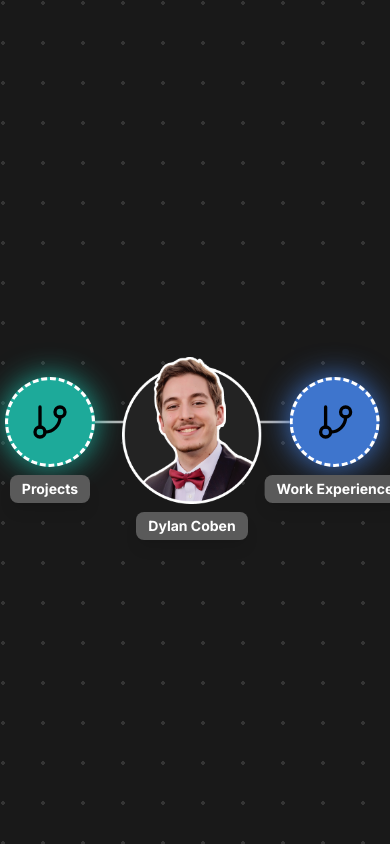
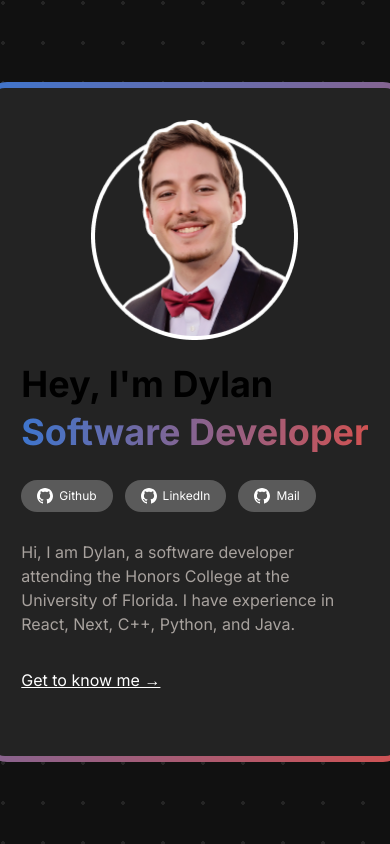
Before and after one commit to dyland88/NodePortfolioSite, a Next.js app in the folder node_portfolio_site/: page / in a window 390 px wide. Built offline with nearby package versions, Linux system fonts and the light colour scheme.

Commit message:
Made welcome page more responsive and added nodephysics errors

```diff
--- a/node_portfolio_site/src/app/components/ModalPages.tsx
+++ b/node_portfolio_site/src/app/components/ModalPages.tsx
@@ -20,21 +20,19 @@ export const Welcome: React.FC<{ isOpen: boolean }> = ({ isOpen }) => {
       onClose={closeDialog}
       open={isOpen}
       className="relative z-50"
+      as={motion.div}
+      initial={{ opacity: 0 }}
+      animate={{ opacity: 1 }}
+      exit={{ opacity: 0 }}
     >
-      <div className="fixed inset-0 flex w-screen items-center justify-center p-4 backdrop-blur-sm">
-        <DialogPanel
-          as={motion.div}
-          initial={{ opacity: 0 }}
-          animate={{ opacity: 1 }}
-          exit={{ opacity: 0 }}
-          className=" max-w-3xl p-1.5 bg-gradient-to-br from-customblue to-customred rounded-3xl"
-        >
-          <div className="bg-[#232323] rounded-2xl flex md:flex-row flex-col-reverse justify-center align-middle overflow-hidden py-16 md:pt-16 pt-8 px-8 md:px-16 gap-4 md:gap-8">
+      <div className="fixed inset-0 flex w-screen items-center justify-center p-4 bg-black bg-opacity-30">
+        <DialogPanel className=" max-w-[52rem] p-1.5 bg-gradient-to-br from-customblue to-customred rounded-3xl">
+          <div className="bg-[#232323] rounded-2xl flex md:flex-row flex-col-reverse justify-center align-middle overflow-hidden py-16 md:pt-16 pt-8 px-8 md:px-16 gap-6 md:gap-10">
             <div className="inline-block md:w-3/5 w-full">
-              <DialogTitle className="font-bold text-4xl flex align-middle mb-2">
+              <DialogTitle className="font-bold text-4xl flex align-middle mb-2 text-nowrap">
                 Hey, I'm Dylan
               </DialogTitle>
-              <DialogTitle className="font-bold text-4xl inline-block bg-gradient-to-r from-customblue to-customred text-transparent bg-clip-text">
+              <DialogTitle className="font-bold text-4xl inline-block bg-gradient-to-r from-customblue to-customred text-transparent bg-clip-text text-nowrap">
                 Software Developer
               </DialogTitle>
               <div className="flex flex-row items-center gap-3 my-7">
@@ -43,7 +41,7 @@ export const Welcome: React.FC<{ isOpen: boolean }> = ({ isOpen }) => {
                   whileTap={{ scale: 0.95 }}
                   href="https://github.com/your-github-profile"
                   rel="noopener noreferrer"
-                  className="bg-[#5a5a5a] text-white text-sm px-4 py-2 rounded-full flex flex-row gap-1.5"
+                  className="bg-[#5a5a5a] text-white max-sm:text-xs text-sm px-4 py-2 rounded-full flex flex-row items-center justify-center gap-1.5"
                 >
                   <Image
                     src="/assets/github.svg"
@@ -59,7 +57,7 @@ export const Welcome: React.FC<{ isOpen: boolean }> = ({ isOpen }) => {
                   whileTap={{ scale: 0.95 }}
                   href="https://www.linkedin.com/in/your-linkedin-profile"
                   rel="noopener noreferrer"
-                  className="bg-[#5a5a5a] text-white text-sm px-4 py-2 rounded-full flex flex-row gap-1.5"
+                  className="bg-[#5a5a5a] text-white max-sm:text-xs text-sm px-4 py-2 rounded-full flex flex-row items-center justify-center gap-1.5"
                 >
                   <Image
                     src="/assets/github.svg"
@@ -75,7 +73,7 @@ export const Welcome: React.FC<{ isOpen: boolean }> = ({ isOpen }) => {
                   whileTap={{ scale: 0.95 }}
                   href="https://www.gmail.com"
                   rel="noopener noreferrer"
-                  className="bg-[#5a5a5a] text-white text-sm px-4 py-2 rounded-full flex flex-row gap-1.5"
+                  className="bg-[#5a5a5a] text-white max-sm:text-xs text-sm px-4 py-2 rounded-full flex flex-row items-center justify-center gap-1.5"
                 >
                   <Image
                     src="/assets/github.svg"
@@ -87,7 +85,7 @@ export const Welcome: React.FC<{ isOpen: boolean }> = ({ isOpen }) => {
                   Mail
                 </motion.a>
               </div>
-              <p className=" text-stone-400 text-md mb-8">
+              <p className=" text-stone-400 text-md mb-8 max-w-sm">
                 Hi, I am Dylan, a software developer attending the Honors
                 College at the University of Florida. I have experience in
                 React, Next, C++, Python, and Java.
--- a/node_portfolio_site/src/app/components/NodeDescription.tsx
+++ b/node_portfolio_site/src/app/components/NodeDescription.tsx
@@ -6,7 +6,7 @@ interface NodeProps {
 
 export const NodeDescription: React.FC<NodeProps> = ({ text }) => {
   return (
-    <div className="bg-[#5a5a5a] text-white font-bold text text-sm px-3 py-1 rounded-lg gap-1 z-50 shadow-lg mt-2 whitespace-nowrap">
+    <div className="bg-[#5a5a5a] text-white text-center font-bold text text-sm px-3 py-1 rounded-lg gap-1 z-50 shadow-lg mt-2 resize-none">
       {text}
     </div>
   );
--- a/node_portfolio_site/src/app/components/Nodes.tsx
+++ b/node_portfolio_site/src/app/components/Nodes.tsx
@@ -14,7 +14,7 @@ export const ContentNode: React.FC<NodeProps> = ({
   description,
 }) => {
   return (
-    <div className="flex flex-col items-center justify-center">
+    <div className="flex flex-col items-center justify-center w-40">
       <div
         style={{
           width: 100,
--- a/node_portfolio_site/src/app/useNodePhysics.tsx
+++ b/node_portfolio_site/src/app/useNodePhysics.tsx
@@ -52,7 +52,13 @@ function useNodePhysics(
       if (sourceIndex !== -1 && targetIndex !== -1) {
         newLinkList.push({ source: sourceIndex, target: targetIndex });
       } else {
-        console.log("Error: Node not found in nodeList for link");
+        console.log(
+          `Error: Node ${
+            sourceIndex == -1
+              ? initialLinkList[i].source
+              : initialLinkList[i].target
+          } not found in nodeList for link`
+        );
       }
     }
     return newLinkList;
```
Also changed, not shown: node_portfolio_site/src/app/page.tsx (+5 -6 lines).
